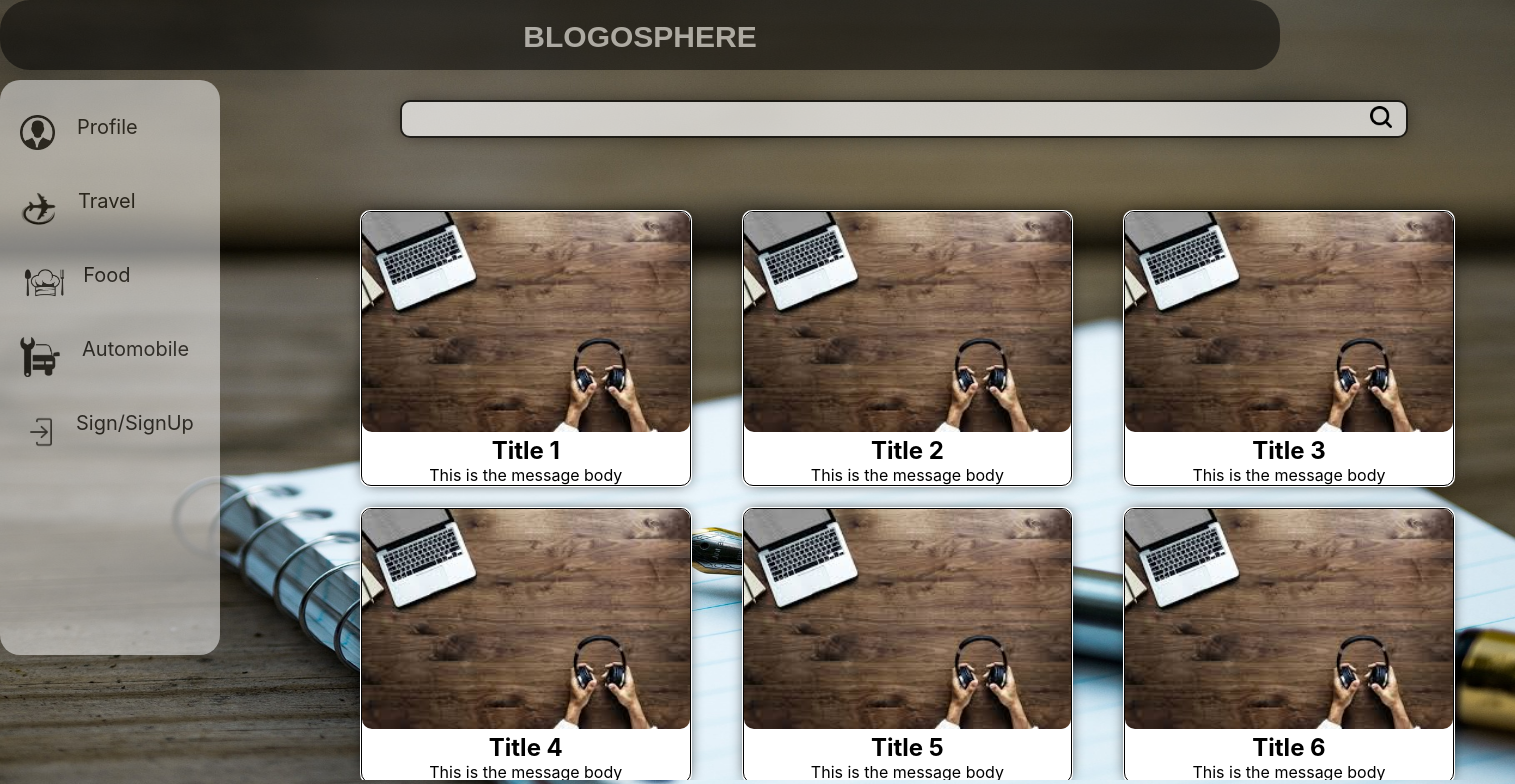
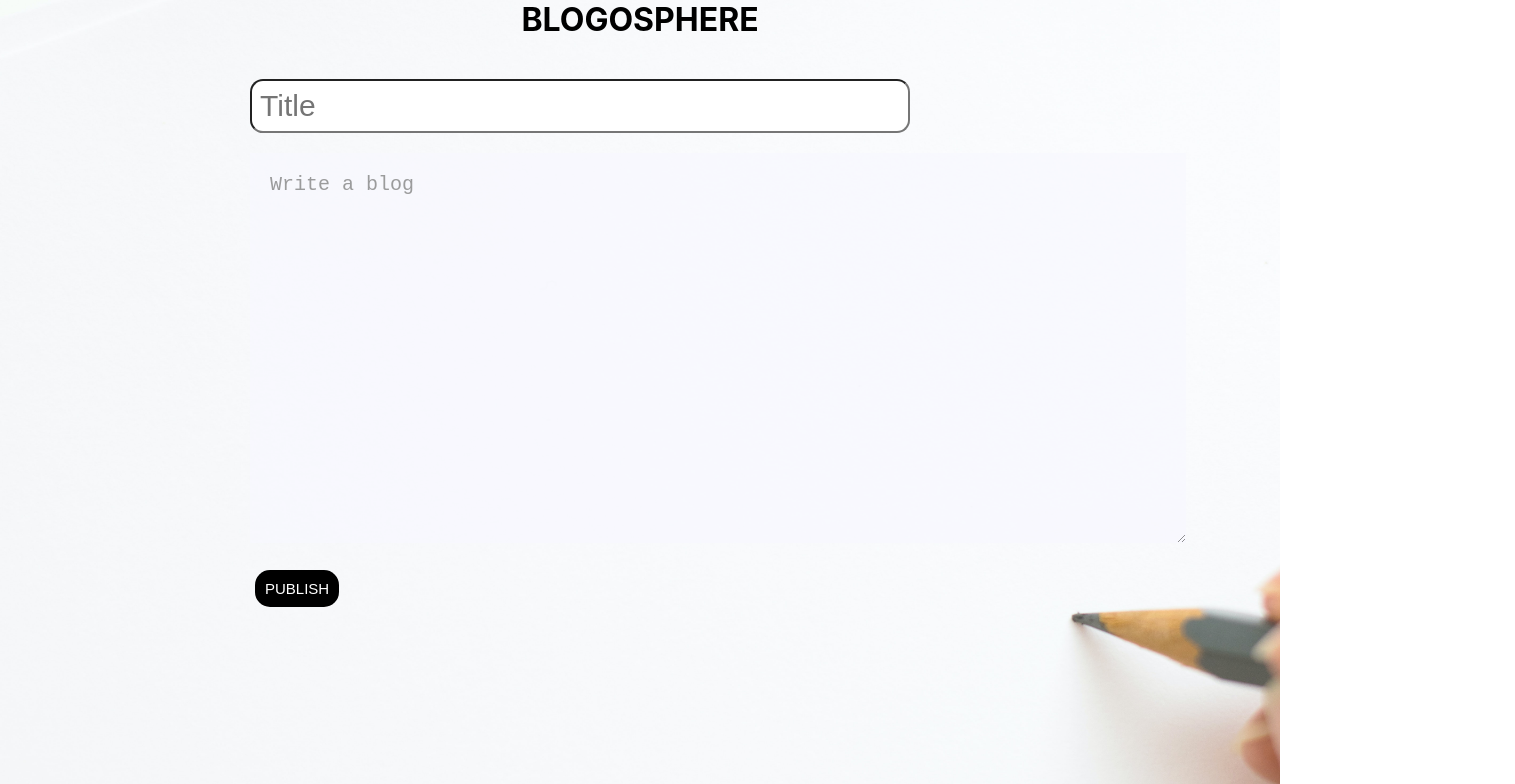
Before and after one commit to AdityaDeshpande123/MinorProject, a React (Create React App) app in the folder Project/front-end/: page / in a window 1280 px wide. Shown: the top 784 px of the page, 1515 px wide, since content can reach past the window. Built offline with nearby package versions, Linux system fonts and the light colour scheme.

Commit message:
ashwincommthree

```diff
--- a/Project/front-end/src/App.js
+++ b/Project/front-end/src/App.js
@@ -5,6 +5,8 @@ import Homepage from './views/home_page/Homepage';
 import Card from './views/card-view/Card';
 import { BrowserRouter, Routes, Route } from "react-router-dom";
 import Profile from './views/profile/Profile';
+import Tempone from './views/blog_create/Tempone';
+
 function App() {
 
   return (
@@ -13,13 +15,15 @@ function App() {
 
       <BrowserRouter>
         <Routes>
-          <Route path="/" element={<Homepage></Homepage>}></Route>
+          <Route path="/" element={<Tempone></Tempone>}></Route>
           <Route path='signup' element={<Signpage></Signpage>}></Route>
           <Route path='profile' element={<Profile></Profile>}></Route>
+
         </Routes>
 
 
-      </BrowserRouter>
+  </BrowserRouter>
+
 
     </div>
 
--- /dev/null
+++ b/Project/front-end/src/views/blog_create/Tempone.js
@@ -0,0 +1,38 @@
+import styles from './Tempone.module.css'
+import createblogbg1 from '../../static/createblogbg1.jpg'
+
+function Tempone() {
+
+    document.body.style.backgroundImage=`url(${createblogbg1})`;
+    document.body.style.backgroundSize= "1600px 900px";
+
+    return (
+        <>
+        <h1 className={styles.heading}>BLOGOSPHERE</h1>
+
+            <div className={styles.blogcreate}>
+
+                <form className={styles.createform}>
+                    <div className={styles.createformdiv}>
+                        {/*<label htmlFor="inputfile">
+                    <i class="fa-solid fa-circle-plus"></i>
+                    </label>
+                    <input type="file" id="inputfile"/>*/}
+                        <input type="text" placeholder='Title' className={styles.titleinput} />
+                    </div>
+
+                    <div className={styles.createformdiv}>
+                        <textarea placeholder='Write a blog' type="text" className={styles.textinput}></textarea>
+                    </div>
+                    <button className={styles.blogsubmit}>PUBLISH</button>
+                </form>
+            </div>
+
+
+        </>
+
+
+    );
+}
+
+export default Tempone;
--- /dev/null
+++ b/Project/front-end/src/views/blog_create/Tempone.module.css
@@ -0,0 +1,50 @@
+.heading{
+    text-align: center;
+}
+
+.blogcreate{
+    padding-top: 20px;
+
+}
+
+.createform{
+    position: relative;
+}
+
+.createformdiv{
+    padding-top: 20px;
+    margin-left: 250px;
+    align-items: center;
+}
+
+.titleinput{
+    font-size: 30px;
+    padding: 8px;
+    border-radius: 13px;
+    width: 50vw;
+    color: black;
+}
+
+.textinput{
+    font-size: 20px;
+    border: none;
+    padding: 20px;
+    width: 70vw;
+    height: 350px;
+    opacity: 0.7;
+    color: black;
+    background-color: ghostwhite;
+}
+
+.blogsubmit{
+    position: fixed;
+    top: 570px;
+    left: 255px;
+    padding: 10px;
+    border: none;
+    border-radius: 15px;
+    cursor: pointer;
+    font-size: 15px;
+    background-color: black;
+    color: white;
+}
```
Also changed, not shown: Project/front-end/src/static/createblogbg.jpg (added), Project/front-end/src/static/createblogbg1.jpg (added).
